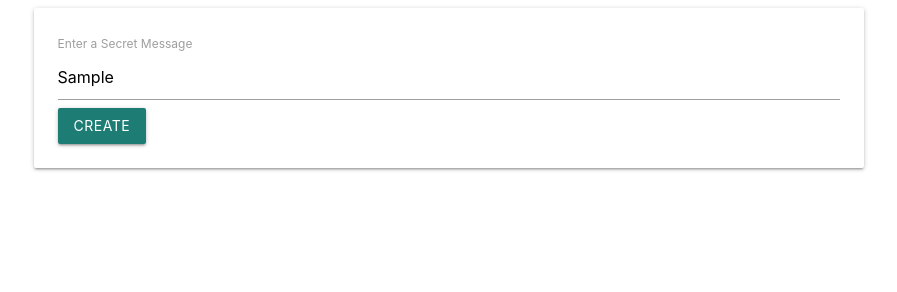
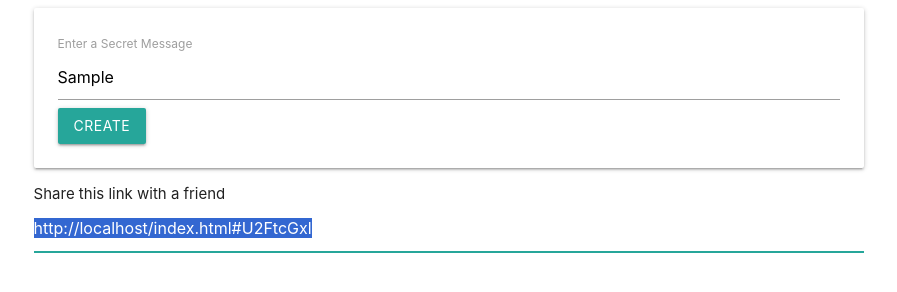
Before and after one commit to benjamindaniels21/secret-message, a plain HTML site: page index.html in a window 1280 px wide. Both pictures are taken after typing "Sample" into the empty fields and a click on the button "CREATE". Shown: the whole page, without its empty margins (191-1088 px from the left). Drawn offline with nearby package versions, Linux system fonts and the light colour scheme.

Commit message:
replace message with base64 string URL

```diff
--- a/index.html
+++ b/index.html
@@ -13,9 +13,13 @@
             <div class="card-panel">
                 <form action="">
                     <label>Enter a Secret Message</label>
-                    <input type="text">
+                    <input id="message-input">
                     <button class="btn">Create</button>
                 </form>
+            </div>
+            <div>
+                Share this link with a friend
+                <input id="link-input">
             </div>
         </div>
     </div>
--- a/index.js
+++ b/index.js
@@ -1,6 +1,10 @@
 document.querySelector("form").addEventListener("submit", (event) => {
   event.preventDefault();
 
-  const input = document.querySelector("input");
-  console.log(input.value);
+  const input = document.querySelector("#message-input");
+  const encrypted = btoa(input.value);
+
+  const linkInput = document.querySelector("#link-input");
+  linkInput.value = `${window.location}#${encrypted}`;
+  linkInput.select();
 });
```
